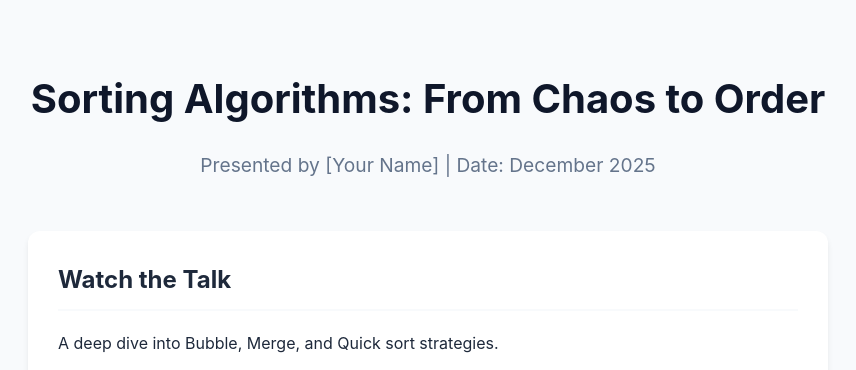
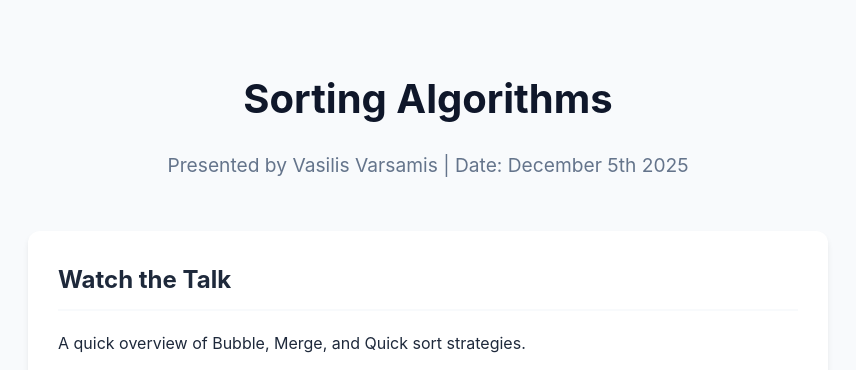
Before and after one commit to VasilisVar00/sorting-lecture, a plain HTML site: page index.html in a window 1280 px wide. Shown: the top 370 px of the page, without its empty margins (212-1068 px from the left). Drawn offline with Linux system fonts and the light colour scheme; grey boxes are pictures that could not be loaded.

Commit message:
Update index.html

```diff
--- a/index.html
+++ b/index.html
@@ -119,13 +119,13 @@
     <div class="container">
 
         <header>
-            <h1>Sorting Algorithms: From Chaos to Order</h1>
-            <p class="subtitle">Presented by [Your Name] | Date: December 2025</p>
+            <h1>Sorting Algorithms</h1>
+            <p class="subtitle">Presented by Vasilis Varsamis | Date: December 5th 2025</p>
         </header>
 
         <section>
             <h2>Watch the Talk</h2>
-            <p>A deep dive into Bubble, Merge, and Quick sort strategies.</p>
+            <p>A quick overview of Bubble, Merge, and Quick sort strategies.</p>
 
             <div class="video-wrapper">
                 <video controls>
```
